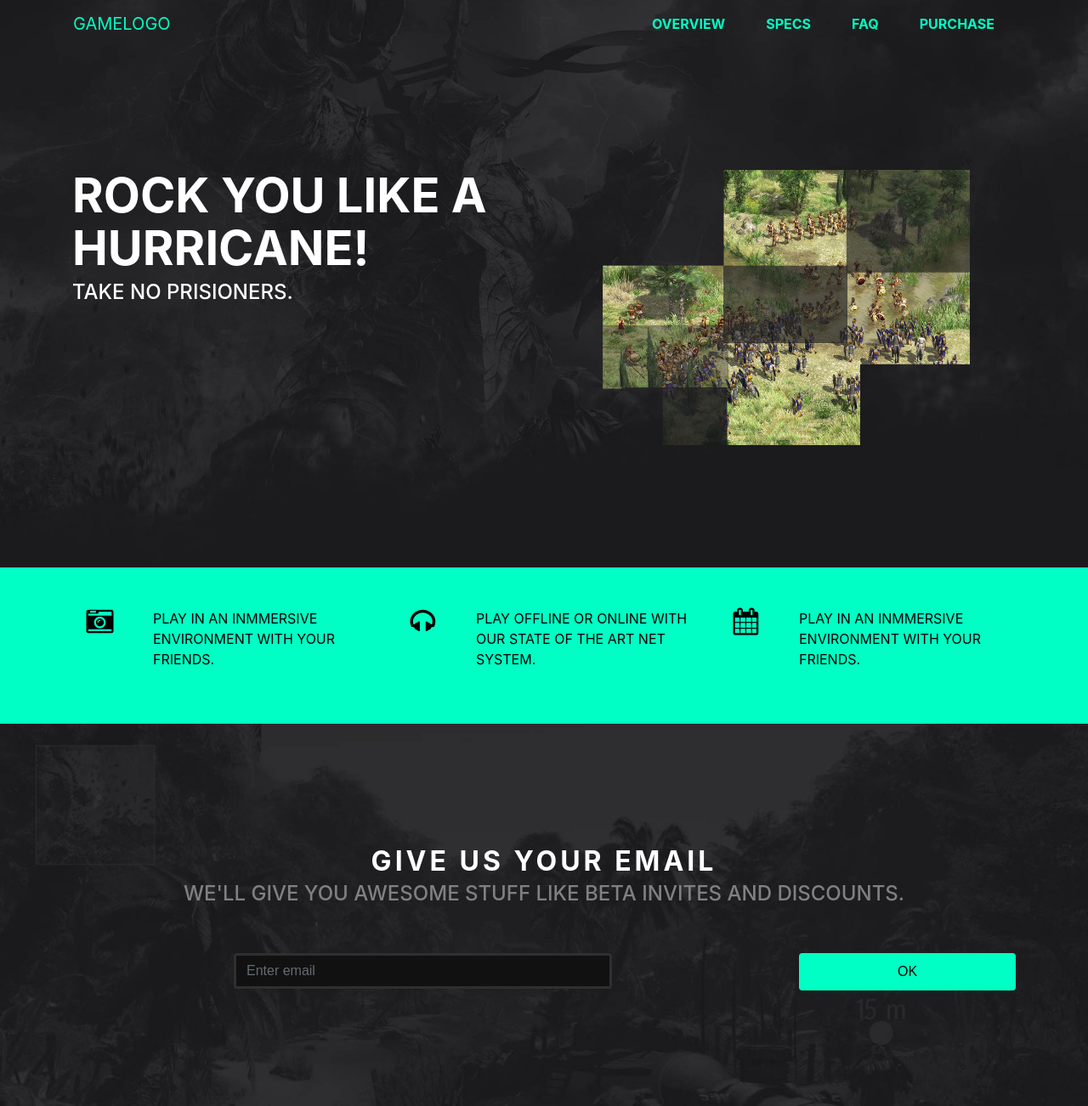
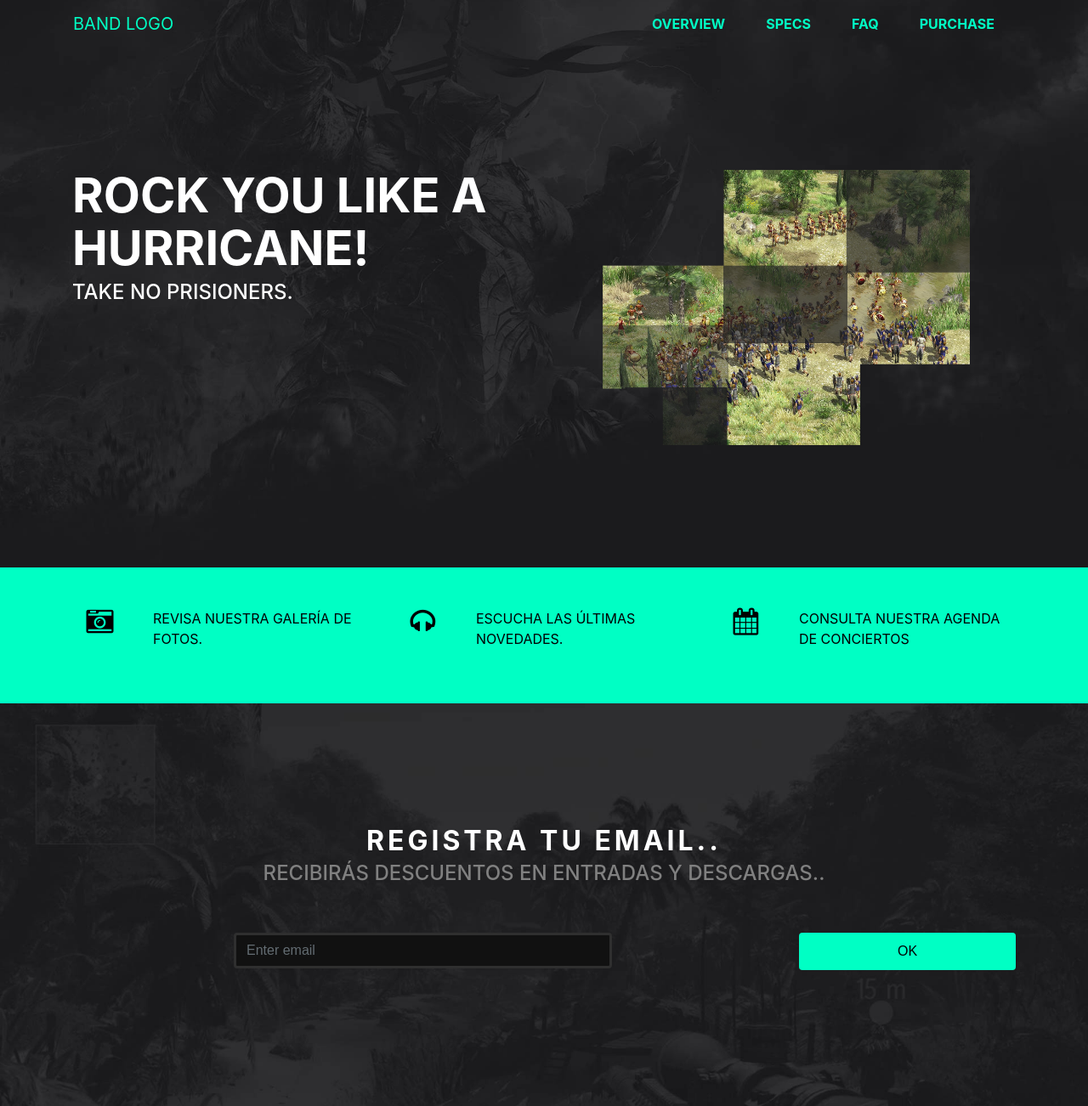
Before and after one commit to zmonsanu/GameLayout, a website: page src/index.html in a window 1280 px wide. Shown: the top 1302 px of the page at 85% size. Drawn offline with Linux system fonts and the light colour scheme.

Commit message:
Modificacion Package.json para Heroku

```diff
--- a/src/index.html
+++ b/src/index.html
@@ -4,7 +4,7 @@
     <meta charset="utf-8">
     <meta http-equiv="X-UA-Compatible" content="IE=edge">
     <meta name="viewport" content="width=device-width, initial-scale=1">
-    <title>GameLayout Curso</title>
+    <title>Band Layout</title>
 
     <!-- Bootstrap
     <link rel="stylesheet" href="https://maxcdn.bootstrapcdn.com/bootstrap/3.3.5/css/bootstrap.min.css"> -->
@@ -25,7 +25,7 @@
         <div class="container">
           <div class="row">
             <nav class="navbar navbar-toggleable-md navbar-inverse">
-              <a href="#" class="navbar-brand text-primary" id="logo">GAMELOGO</a>
+              <a href="#" class="navbar-brand text-primary" id="logo">BAND LOGO</a>
               <button class="navbar-toggler navbar-toggler-right" type="button" data-toggle="collapse" data-target="#navbarSupportedContent" aria-controls="navbarSupportedContent" aria-expanded="false" aria-label="Toggle navigation">
                   <span class="navbar-toggler-icon"></span>
                   </button>
@@ -68,20 +68,20 @@
         <i class="fa fa-camera-retro fa-2x"></i>
       </div>
       <div class="col-sm-12 col-md-3 text-center text-uppercase text-md-left mb-md-0">
-        <p>Play in an inmmersive environment with your friends.</p>
+        <p>Revisa nuestra galería de fotos.</p>
       </div>
 
       <div class="col-sm-12 col-md-1 text-center mb-3 mb-md-0">
         <i class="fa fa-headphones fa-2x"></i>
       </div>
       <div class="col-sm-12 col-md-3 text-center text-uppercase text-md-left mb-md-0">
-        <p>Play offline or online with our state of the art net system.</p>
+        <p>Escucha las últimas novedades.</p>
       </div>
       <div class="col-sm-12 col-md-1 text-center mb-3 mb-md-0">
         <i class="fa fa-calendar fa-2x"></i>
       </div>
       <div class="col-sm-12 col-md-3 text-center text-uppercase text-md-left mb-md-0">
-        <p>Play in an inmmersive environment with your friends.</p>
+        <p>Consulta nuestra agenda de conciertos</p>
       </div>
 
 
@@ -92,8 +92,8 @@
 <div id="join-container" class="pt-lg-6 pb-lg-6 pt-5">
 
 <div class="container text-center">
-  <h2 class="text-uppercase">Give us your email</h2>
-  <h4 class="text-uppercase">We'll give you awesome stuff like beta invites and discounts.</h4>
+  <h2 class="text-uppercase">Registra tu email..</h2>
+  <h4 class="text-uppercase">Recibirás descuentos en entradas y descargas..</h4>
   <form>
     <div class="form-group row pt-lg-5 pb-lg-5 pt-5">
       <div class="col-sm-12 col-md-5 offset-md-2">
```
Also changed, not shown: package.json (+7 -0 lines).
